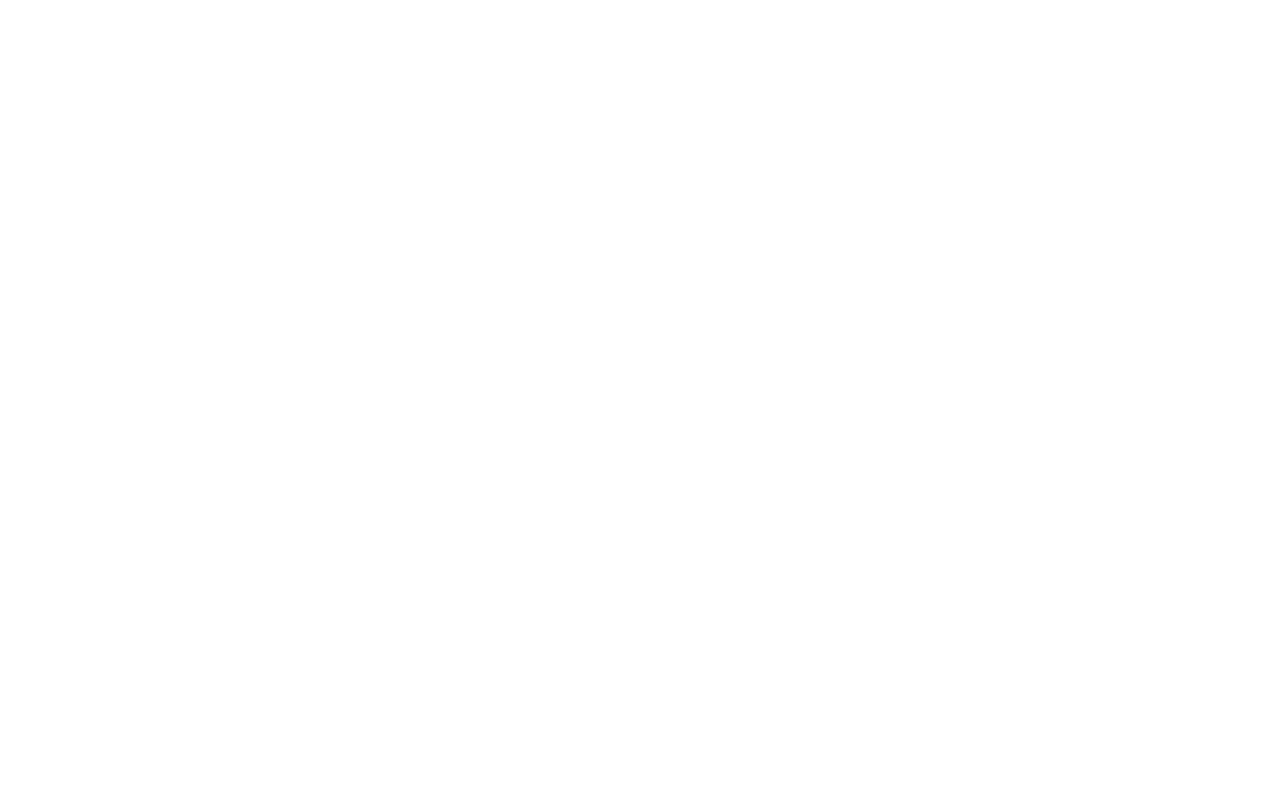
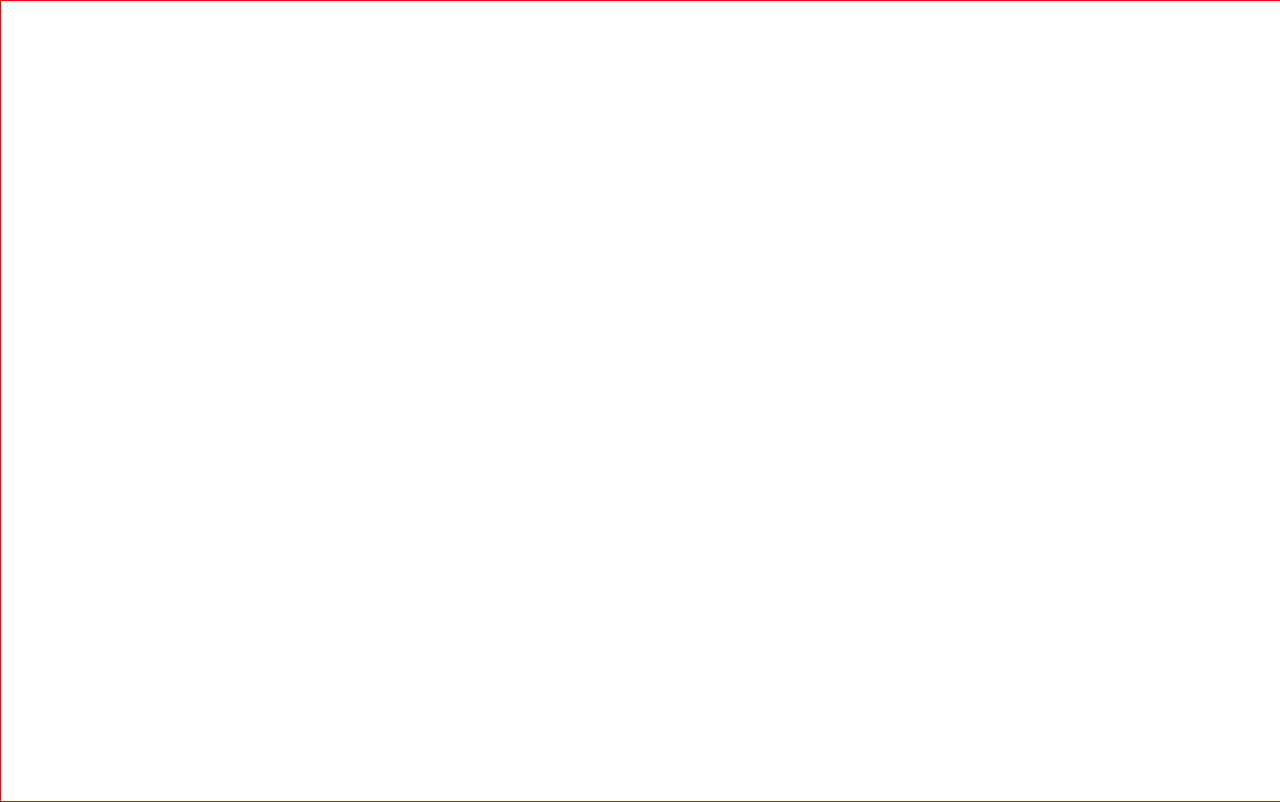
Before and after one commit to JesusGarcia23/uslife, a React (Create React App) app: page /home in a window 1280 px wide. Built offline with nearby package versions, Linux system fonts and the light colour scheme.

Commit message:
Add homepage component

```diff
--- a/src/App.js
+++ b/src/App.js
@@ -3,6 +3,7 @@
 import {Switch, Route, Link} from 'react-router-dom';
 import LandingPage from './views/LandingPage/LandingPage';
 import SignupPage from './views/SignupPage/SignupPage';
+import HomePage from './views/Homepage/Homepage';
 
 
 function App() {
@@ -11,6 +12,7 @@
       <Switch>
       <Route exact path='/' component={LandingPage}/>
       <Route exact path='/signup' component={SignupPage}/>
+      <Route exact path='/home' component={HomePage}/>
       </Switch>
     </div>
   );
--- /dev/null
+++ b/src/views/Homepage/Homepage.jsx
@@ -0,0 +1,9 @@
+import React from 'react';
+import { Container } from './styles';
+
+const HomePage = (props) => {
+    return (
+        <Container></Container>
+    )
+}
+export default HomePage;
--- a/src/views/Homepage/styles.js
+++ b/src/views/Homepage/styles.js
@@ -0,0 +1,7 @@
+import styled from 'styled-components';
+
+export const Container = styled.div`
+height: 100vh;
+width: 100vw;
+border: 1px solid red;
+`
```
Also changed, not shown: src/views/Homepage/Homepage.js (deleted).
